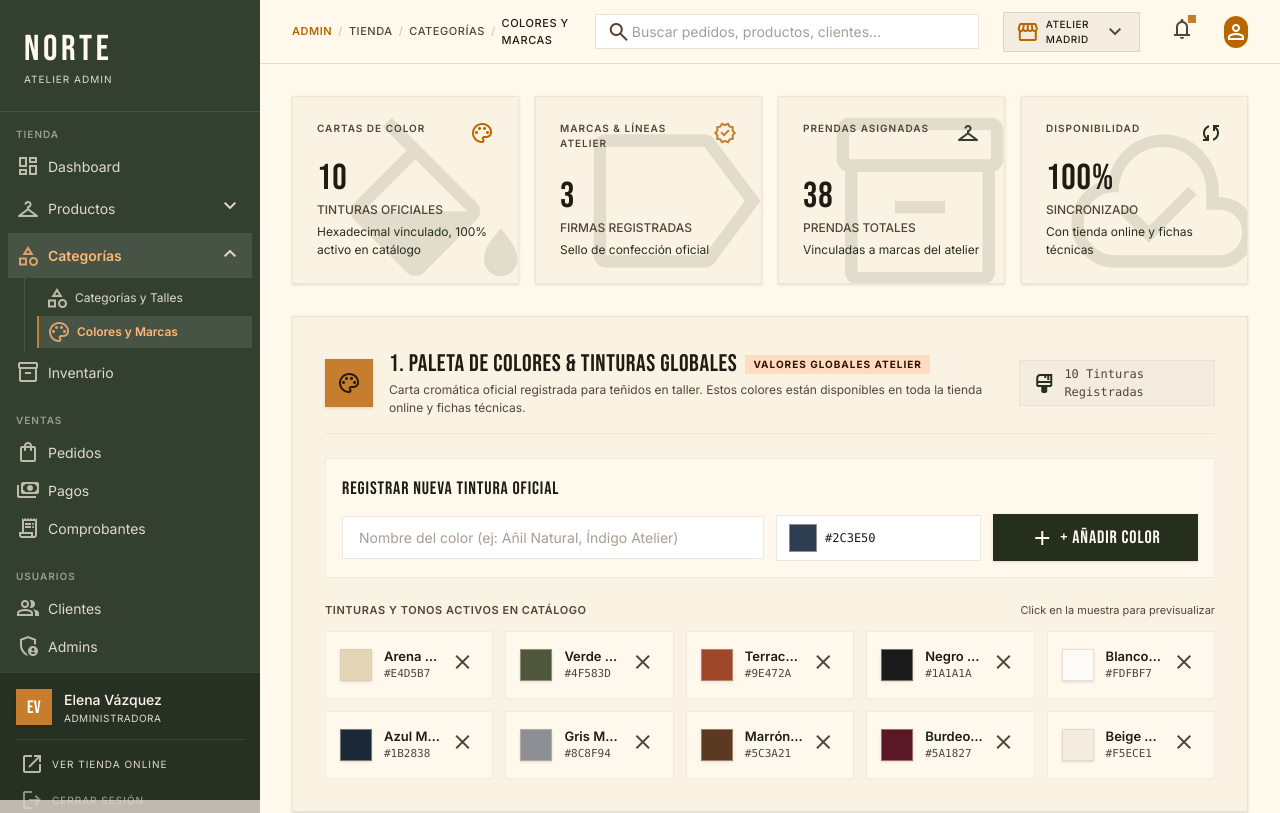
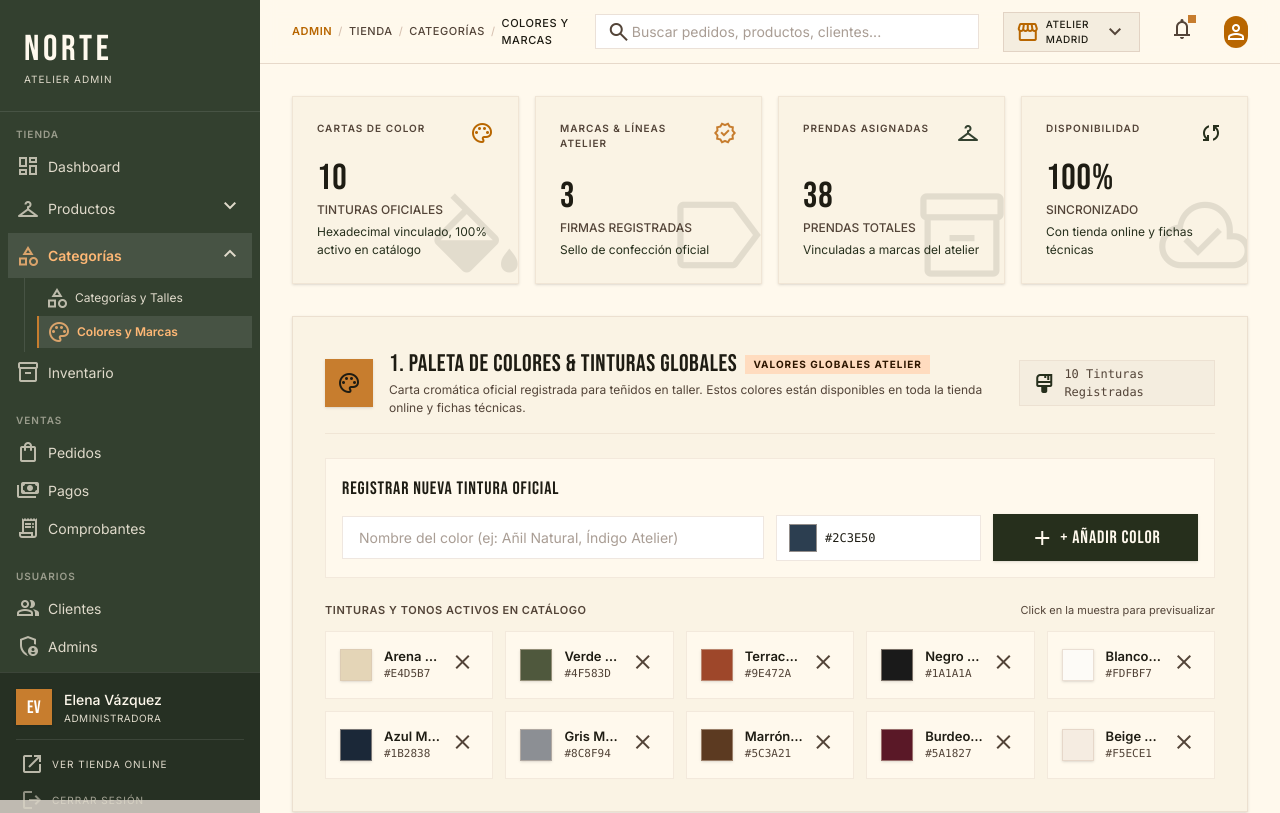
Before and after one commit to Angelussz/proyecto-norte, a Next.js app: page /admin/categorias/colores-marcas in a window 1280 px wide. Shown: the top 813 px of the page. Built offline with nearby package versions, Linux system fonts and the light colour scheme.

Commit message:
fix(admin): reducir tamaño de watermarks de tarjetas KPI al 50% (100px)

```diff
--- a/features/admin/components/admin-colors-brands-view.tsx
+++ b/features/admin/components/admin-colors-brands-view.tsx
@@ -191,10 +191,10 @@ export function AdminColorsBrandsView() {
                 Hexadecimal vinculado, 100% activo en catálogo
               </p>
             </div>
-            <div className="absolute -right-4 -bottom-6 opacity-10 pointer-events-none select-none">
+            <div className="absolute -right-2 -bottom-2 opacity-10 pointer-events-none select-none">
               <span
                 className="material-symbols-outlined text-on-surface leading-none block"
-                style={{ fontSize: "200px" }}
+                style={{ fontSize: "100px" }}
               >
                 colors
               </span>
@@ -220,10 +220,10 @@ export function AdminColorsBrandsView() {
                 Sello de confección oficial
               </p>
             </div>
-            <div className="absolute -right-4 -bottom-6 opacity-10 pointer-events-none select-none">
+            <div className="absolute -right-2 -bottom-2 opacity-10 pointer-events-none select-none">
               <span
                 className="material-symbols-outlined text-on-surface leading-none block"
-                style={{ fontSize: "200px" }}
+                style={{ fontSize: "100px" }}
               >
                 label
               </span>
@@ -251,10 +251,10 @@ export function AdminColorsBrandsView() {
                 Vinculadas a marcas del atelier
               </p>
             </div>
-            <div className="absolute -right-4 -bottom-6 opacity-10 pointer-events-none select-none">
+            <div className="absolute -right-2 -bottom-2 opacity-10 pointer-events-none select-none">
               <span
                 className="material-symbols-outlined text-on-surface leading-none block"
-                style={{ fontSize: "200px" }}
+                style={{ fontSize: "100px" }}
               >
                 inventory_2
               </span>
@@ -280,10 +280,10 @@ export function AdminColorsBrandsView() {
                 Con tienda online y fichas técnicas
               </p>
             </div>
-            <div className="absolute -right-4 -bottom-6 opacity-10 pointer-events-none select-none">
+            <div className="absolute -right-2 -bottom-2 opacity-10 pointer-events-none select-none">
               <span
                 className="material-symbols-outlined text-on-surface leading-none block"
-                style={{ fontSize: "200px" }}
+                style={{ fontSize: "100px" }}
               >
                 cloud_done
               </span>
```
